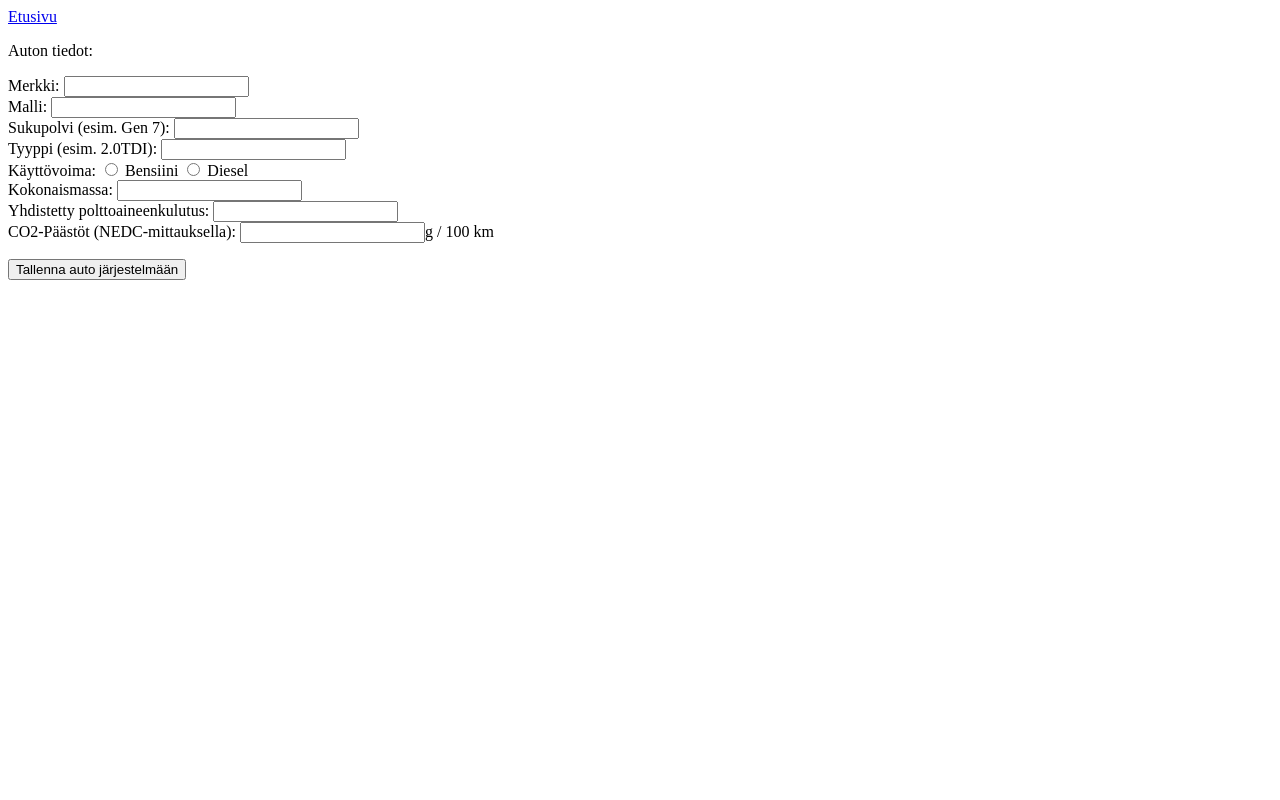
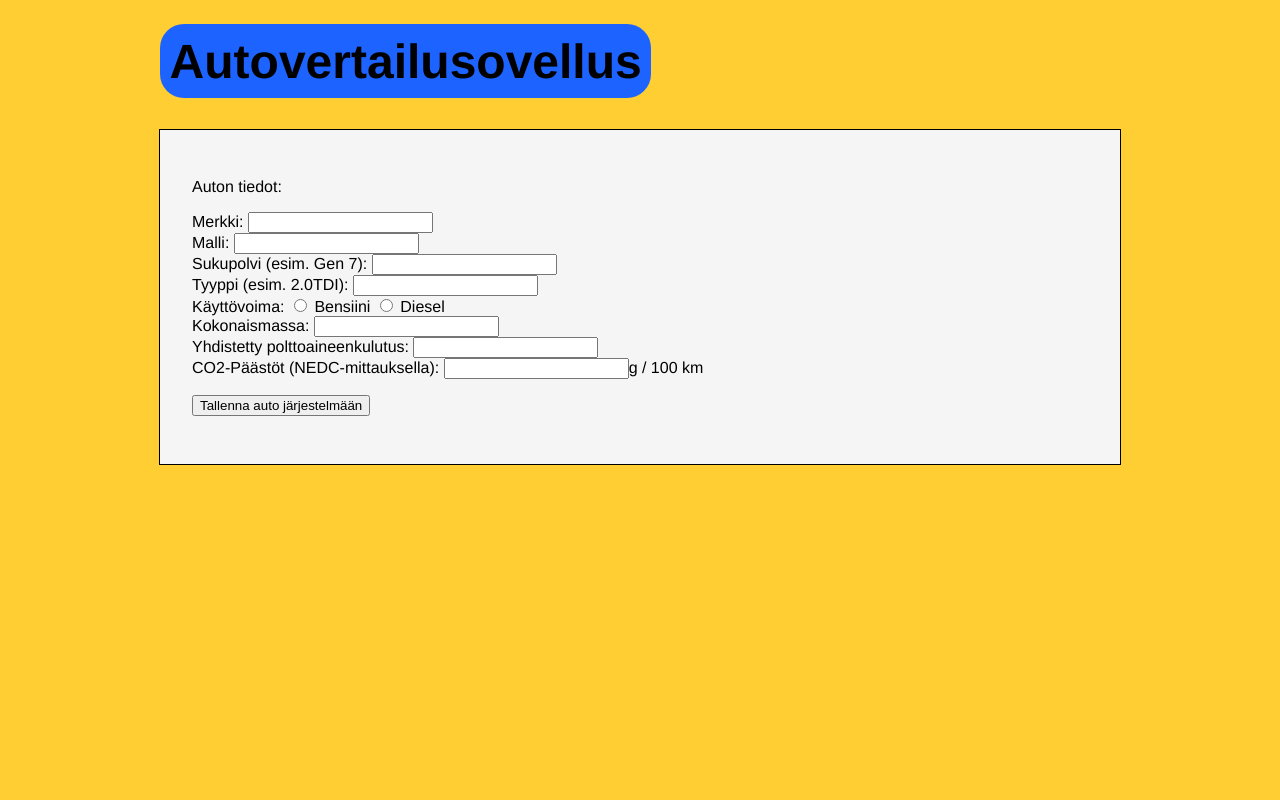
Before and after one commit to w1ll1ey/pokeripoks, a Flask app: page /createcar in a window 1280 px wide. Run offline with Flask 3, Linux system fonts and the light colour scheme.

Commit message:
Appearence modified

```diff
--- a/db.py
+++ b/db.py
@@ -1,6 +1,8 @@
 from app import app
 from flask_sqlalchemy import SQLAlchemy
 from os import getenv
+from dotenv import load_dotenv
+load_dotenv()
 
 app.config["SQLALCHEMY_DATABASE_URI"] = getenv("DATABASE_URL")
 db = SQLAlchemy(app)
--- a/routes.py
+++ b/routes.py
@@ -110,7 +110,7 @@ def comparison():
         cardatazip = zip(cardata, insurances)
         return render_template("comparison.html", cardatazip = cardatazip, comparisondata = comparisondata, comparisoncars = comparisoncars)
     else:
-        return render_template("comparison.html")
+        return render_template("comparison.html", comparisondata = comparisondata)
 
 
 
--- /dev/null
+++ b/static/style.css
@@ -0,0 +1,69 @@
+body {
+  margin: auto;
+  max-width: 60em;
+  font-family: 'Helvetica', 'Arial', sans-serif;
+  background: #FFCE32;
+
+}
+
+h1 {
+  background: #1D63FF;
+  font-weight: bold;
+  padding: 0.2em 0.2em;
+  font-size: 3em;
+  margin-top: 0.5em;
+  border-radius: .5em;
+  display:inline-block;
+
+}
+
+h1 a {
+  text-decoration: none;
+  color: black
+}
+
+.login {
+  display: block;
+  float: right;
+  background: #0008ff21;
+  padding: 0em 1.5em;
+  position: relative;
+  top: -15px;
+  border-radius: .5em;
+}
+
+.overview {
+  padding-right: 15em;
+  line-height: 2.3em;
+}
+
+.content {
+  background: #f5f5f5;
+  padding: 2em 2em;
+  outline-width: 0.1em;
+  outline-style: solid;
+}
+
+h2 {
+  background: #0008ff21;
+  position: relative;
+  top: -15px;
+  border-radius: .5em;
+  padding: 0.2em 0.4em;
+  display:inline-block;
+  font-size: 30;
+}
+
+.cars p {
+  border-bottom: .5px solid gray;
+  padding: 1em;
+}
+
+h3 {
+  font-size: 17;
+}
+
+.addcar {
+  display: block;
+  float: right;
+}
--- a/templates/createcar.html
+++ b/templates/createcar.html
@@ -1,4 +1,9 @@
-<a href="/">Etusivu</a>
+<meta name="viewport" content="width=device-width, initial-scale=1">
+<link rel="stylesheet" href="static/style.css" type="text/css">
+
+<body>
+    <h1><a href="/">Autovertailusovellus</a></h1>
+    <div class = 'content'>
         {% if success %}
         <p>{{manufacturer}} {{ model }} {{ type }} tallennettu järjestelmään onnistuneesti!</p>
         {% endif %}
@@ -30,3 +35,5 @@
             <input type="number" required name="CO2NEDC">g / 100 km</p>
             <p><input type="submit" value="Tallenna auto järjestelmään"></p>
             </form>
+    </div>
+</body>
--- a/templates/register.html
+++ b/templates/register.html
@@ -1,3 +1,6 @@
+<meta name="viewport" content="width=device-width, initial-scale=1">
+<link rel="stylesheet" href="static/style.css" type="text/css">
+
 <form action="/registered" method="POST">
     Sähköpostiosoite:
     <input type="email" name="email">
--- a/templates/signin.html
+++ b/templates/signin.html
@@ -1,3 +1,6 @@
+<meta name="viewport" content="width=device-width, initial-scale=1">
+<link rel="stylesheet" href="static/style.css" type="text/css">
+
 <form action="/{{ username }}" method="POST">
     Käyttäjänimi:
     <input type="text" name="username">
```
Also changed, not shown: templates/comparison.html (+17 -4 lines), templates/error.html (+9 -4 lines), templates/index.html (+22 -0 lines), templates/selection.html (+8 -1 lines). Lines whose indentation alone changed are shown as unchanged.
